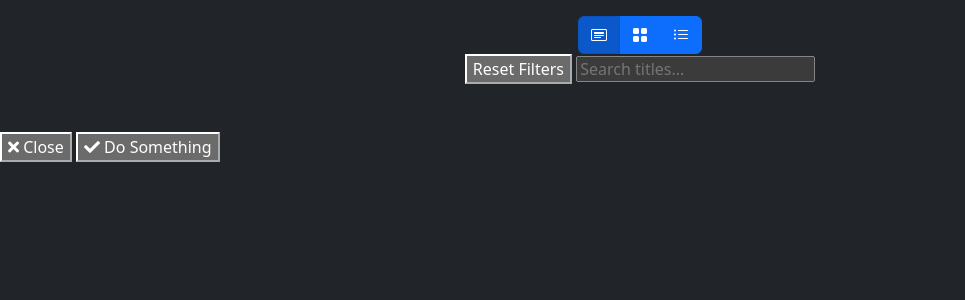
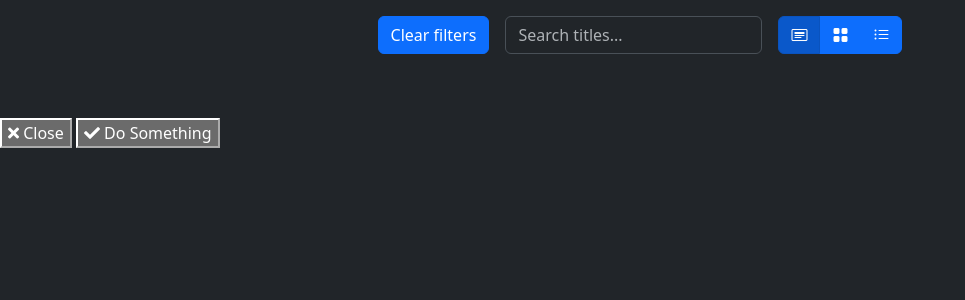
Before and after one commit to a1ex4/ownfoil, a Flask app: page / in a window 1280 px wide. Shown: the part 57-357 px from the top of the page, without its empty margins (0-965 px from the left). Run offline with Flask 3, Linux system fonts and the light colour scheme; data that the repository does not hold is empty; parts of the project's set-up code (start-up, migrations or seed data) failed here and were passed over.

Commit message:
ui updates

```diff
--- a/app/static/style.css
+++ b/app/static/style.css
@@ -25,6 +25,10 @@
     /* linear-gradient(to top, rgba(0, 0, 0, 0.7), transparent 50%), */
 }
 
+.card-img {
+    mask-image: linear-gradient(to bottom, rgba(7, 0, 91, 0.71), #001233ed 50%);
+}
+
 .game-title {
     font-size: 18px;
     font-weight: bold;
--- a/app/templates/index.html
+++ b/app/templates/index.html
@@ -139,11 +139,11 @@
         }
 
         /* Filtering buttons */
-        .filter-buttons {
+        /* .filter-buttons {
             margin-bottom: 20px;
-        }
+        } */
 
-        .filter-button {
+        /* .filter-button {
             background-color: #3498db;
             color: white;
             padding: 8px 16px;
@@ -151,7 +151,7 @@
             border-radius: 4px;
             cursor: pointer;
             margin-right: 10px;
-        }
+        } */
 
         /* Active filter button style */
         .active-filter {
@@ -188,18 +188,29 @@
     {% block content %}
     <div id="content" class="container-fluid text-center mt-3">
 
-        <div class="btn-group" role="group" aria-label="Basic outlined example">
-            <button type="button" class="btn btn-primary active"><i class="bi bi-card-heading"></i></button>
-            <button type="button" class="btn btn-primary"><i class="bi bi-grid-fill"></i></button>
-            <button type="button" class="btn btn-primary"><i class="bi bi-list-ul"></i></button>
+        <div class="row gy-2 gx-3 align-items-center justify-content-md-center">
+
+            <div class="col-auto">
+                <button onclick="resetFilters()" type="button" class="btn btn-primary filter-button">Clear
+                    filters</button>
+            </div>
+
+            <div class="col-auto">
+                <input type="text" id="textFilter" class="form-control" id="autoSizingInput"
+                    placeholder="Search titles...">
+            </div>
+            <div class="col-auto">
+                <div class="btn-group" role="group">
+                    <button type="button" class="btn btn-primary active"><i class="bi bi-card-heading"></i></button>
+                    <button type="button" class="btn btn-primary"><i class="bi bi-grid-fill"></i></button>
+                    <button type="button" class="btn btn-primary"><i class="bi bi-list-ul"></i></button>
+                </div>
+            </div>
         </div>
 
-        <!-- Filtering buttons container -->
-        <div class="filter-buttons">
-            <!-- Filter buttons will be dynamically generated here -->
-            <!-- Reset filter button -->
-            <button class="filter-button" onclick="resetFilters()">Reset Filters</button>
-            <input type="text" id="textFilter" placeholder="Search titles..." style="height: 26px;">
+        <div class="row mt-3 align-items-center justify-content-md-center">
+            <div class="col-auto filter-buttons">
+            </div>
         </div>
 
         <div class="grid-container" id="gridContainer">
@@ -215,9 +226,9 @@
                             <p class="card-text game-description"><small>{{ game.id }}</small></p>
                             <div class="tags-container">
                                 {% if game.has_latest_version %}
-                                    <span class="badge rounded-pill text-bg-success game-tag">Up to date</span>
+                                <span class="badge rounded-pill text-bg-success game-tag">Up to date</span>
                                 {% else %}
-                                    <span class="badge rounded-pill text-bg-warning game-tag">Outdated</span>
+                                <span class="badge rounded-pill text-bg-warning game-tag">Outdated</span>
                                 {% endif %}
                             </div>
                         </div>
--- a/app/templates/settings.html
+++ b/app/templates/settings.html
@@ -76,12 +76,6 @@
                     </div>
                 </div>
 
-                <!-- Button trigger modal -->
-                <button type="button" class="btn btn-primary" data-bs-toggle="modal" data-bs-target="#deleteUserModal">
-                    Launch demo modal
-                </button>
-                <button type="button" class="btn btn-primary" data-bs-toggle="modal" data-bs-target="#deleteUserModal"
-                    data-bs-user="Alex">Delete user Alex</button>
                 <!-- Delete User Modal -->
                 <div class="modal fade" id="deleteUserModal" tabindex="-1" aria-labelledby="deleteUserModalLabel"
                     aria-hidden="true">
```
